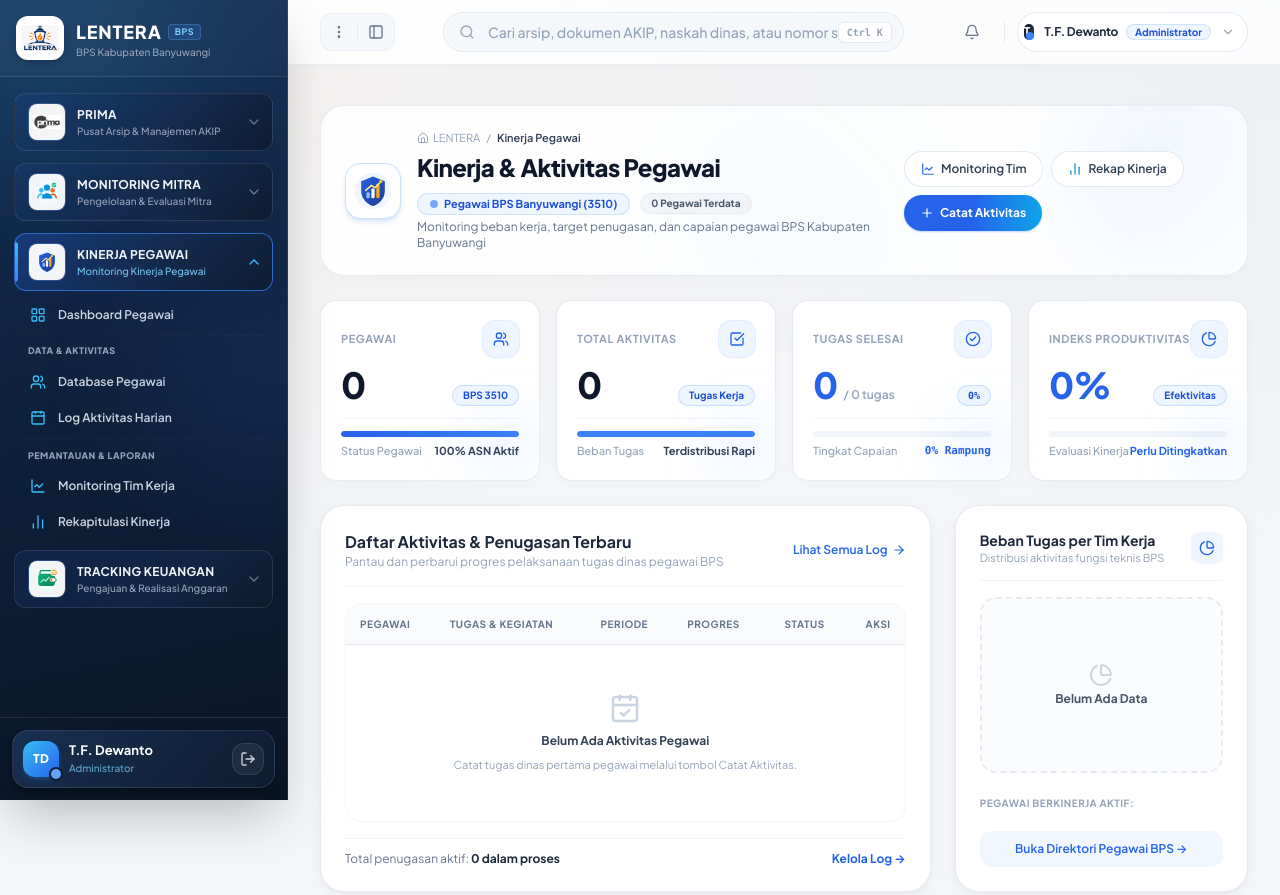
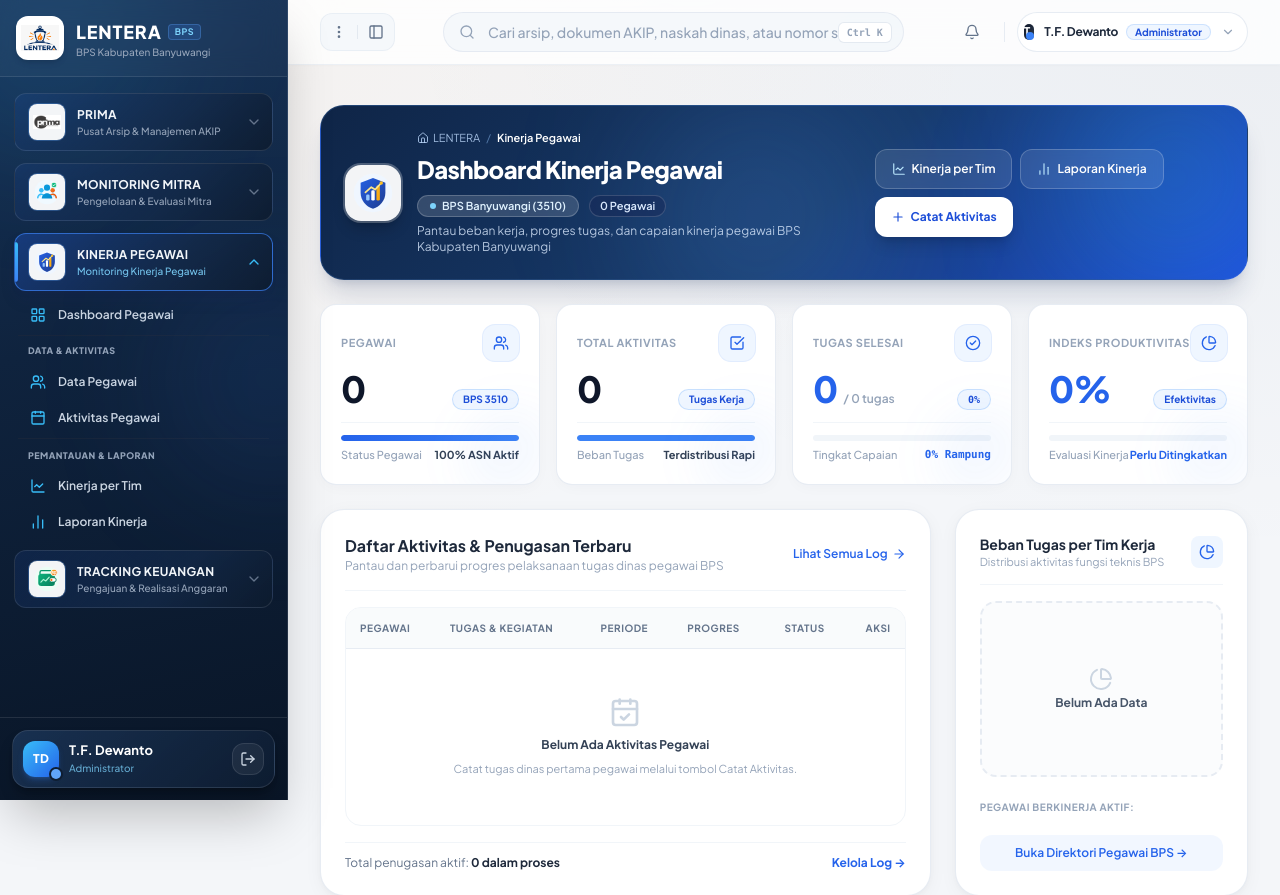
Before and after one commit to syafiq789/prima-bps-banyuwangi, a Flask app: page /pegawai/ in a window 1280 px wide. Shown: the top 895 px of the page. Run offline with Flask 3, Linux system fonts and the light colour scheme; a user stored in the database is signed in; data comes from the database, SQL or seed files in the repository; data that the repository does not hold is empty; some libraries are stand-ins or nearby versions.

Commit message:
refactor: sederhanakan penamaan menu & halaman Kinerja Pegawai serta seragamkan header banner gradasi biru modern

```diff
--- a/app/templates/components/sidebar.html
+++ b/app/templates/components/sidebar.html
@@ -507,18 +507,18 @@
                     <span class="text-[9px] font-black uppercase tracking-wider text-slate-400">Data & Aktivitas</span>
                 </div>
 
-                <!-- Database Pegawai -->
+                <!-- Data Pegawai -->
                 <a href="{{ url_for('pegawai.database') }}"
                    class="nav-subitem flex items-center gap-3 px-3 py-2 rounded-xl text-xs font-semibold transition-all duration-200 group/sub {% if request.path == url_for('pegawai.database') %} bg-gradient-to-r from-blue-600 to-sky-500 text-white font-bold shadow-md shadow-blue-600/25 {% else %} text-slate-300 hover:text-white hover:bg-slate-800/70 hover:translate-x-1 {% endif %}">
                     <i data-lucide="users" class="w-4 h-4 {% if request.path == url_for('pegawai.database') %} text-white {% else %} text-sky-400 group-hover/sub:scale-110 {% endif %} flex-shrink-0 transition-transform"></i>
-                    <span class="truncate">Database Pegawai</span>
+                    <span class="truncate">Data Pegawai</span>
                 </a>
 
-                <!-- Log Aktivitas Harian -->
+                <!-- Aktivitas Pegawai -->
                 <a href="{{ url_for('pegawai.aktivitas') }}"
                    class="nav-subitem flex items-center gap-3 px-3 py-2 rounded-xl text-xs font-semibold transition-all duration-200 group/sub {% if request.path == url_for('pegawai.aktivitas') %} bg-gradient-to-r from-blue-600 to-sky-500 text-white font-bold shadow-md shadow-blue-600/25 {% else %} text-slate-300 hover:text-white hover:bg-slate-800/70 hover:translate-x-1 {% endif %}">
                     <i data-lucide="calendar" class="w-4 h-4 {% if request.path == url_for('pegawai.aktivitas') %} text-white {% else %} text-sky-400 group-hover/sub:scale-110 {% endif %} flex-shrink-0 transition-transform"></i>
-                    <span class="truncate">Log Aktivitas Harian</span>
+                    <span class="truncate">Aktivitas Pegawai</span>
                 </a>
 
                 <!-- SECTION: PEMANTAUAN & LAPORAN -->
@@ -526,18 +526,18 @@
                     <span class="text-[9px] font-black uppercase tracking-wider text-slate-400">Pemantauan & Laporan</span>
                 </div>
 
-                <!-- Monitoring Tim Kerja -->
+                <!-- Kinerja per Tim -->
                 <a href="{{ url_for('pegawai.monitoring') }}"
                    class="nav-subitem flex items-center gap-3 px-3 py-2 rounded-xl text-xs font-semibold transition-all duration-200 group/sub {% if request.path == url_for('pegawai.monitoring') %} bg-gradient-to-r from-blue-600 to-sky-500 text-white font-bold shadow-md shadow-blue-600/25 {% else %} text-slate-300 hover:text-white hover:bg-slate-800/70 hover:translate-x-1 {% endif %}">
                     <i data-lucide="line-chart" class="w-4 h-4 {% if request.path == url_for('pegawai.monitoring') %} text-white {% else %} text-sky-400 group-hover/sub:scale-110 {% endif %} flex-shrink-0 transition-transform"></i>
-                    <span class="truncate">Monitoring Tim Kerja</span>
+                    <span class="truncate">Kinerja per Tim</span>
                 </a>
 
-                <!-- Rekapitulasi Kinerja -->
+                <!-- Laporan Kinerja -->
                 <a href="{{ url_for('pegawai.rekapitulasi') }}"
                    class="nav-subitem flex items-center gap-3 px-3 py-2 rounded-xl text-xs font-semibold transition-all duration-200 group/sub {% if request.path == url_for('pegawai.rekapitulasi') %} bg-gradient-to-r from-blue-600 to-sky-500 text-white font-bold shadow-md shadow-blue-600/25 {% else %} text-slate-300 hover:text-white hover:bg-slate-800/70 hover:translate-x-1 {% endif %}">
                     <i data-lucide="bar-chart-2" class="w-4 h-4 {% if request.path == url_for('pegawai.rekapitulasi') %} text-white {% else %} text-sky-400 group-hover/sub:scale-110 {% endif %} flex-shrink-0 transition-transform"></i>
-                    <span class="truncate">Rekapitulasi Kinerja</span>
+                    <span class="truncate">Laporan Kinerja</span>
                 </a>
             </div>
         </div>
--- a/app/templates/pegawai/dashboard.html
+++ b/app/templates/pegawai/dashboard.html
@@ -5,54 +5,55 @@
 {% block content %}
 <div class="space-y-6">
 
-    <!-- 1. Header Halaman Modern & Berkelas (Harmonized Executive Card) -->
-    <div class="bg-white/90 backdrop-blur-xl rounded-3xl p-5 sm:p-6 border border-slate-200/80 shadow-[0_4px_20px_-4px_rgba(20,43,74,0.03)] relative overflow-hidden">
-        <div class="absolute -right-10 -top-10 w-56 h-56 bg-gradient-to-br from-blue-400/10 via-blue-300/10 to-transparent rounded-full blur-2xl pointer-events-none"></div>
-        <div class="absolute right-1/3 -bottom-12 w-64 h-64 bg-gradient-to-tr from-sky-400/5 to-transparent rounded-full blur-2xl pointer-events-none"></div>
+    <!-- 1. Header Halaman Modern Executive Blue -->
+    <div style="background: linear-gradient(135deg, #0F2547 0%, #173B6D 55%, #1D4ED8 100%);"
+         class="rounded-3xl p-5 sm:p-6 text-white shadow-xl shadow-blue-950/15 border border-blue-400/20 relative overflow-hidden">
+        <div class="absolute -right-12 -top-12 w-60 h-60 bg-sky-400/20 rounded-full blur-3xl pointer-events-none"></div>
+        <div class="absolute left-1/3 -bottom-16 w-64 h-64 bg-blue-400/15 rounded-full blur-3xl pointer-events-none"></div>
 
         <div class="relative z-10 flex flex-col lg:flex-row lg:items-center justify-between gap-5">
-            <!-- Left: Breadcrumb, Icon, Title & Badges -->
+            <!-- Left: Breadcrumb, Logo, Title & Badges -->
             <div class="flex items-start sm:items-center gap-4">
-                <div class="w-14 h-14 rounded-2xl bg-white p-1.5 border border-blue-200/80 shadow-md shadow-blue-500/15 flex items-center justify-center flex-shrink-0">
+                <div class="w-14 h-14 rounded-2xl bg-white/95 p-1.5 shadow-lg shadow-black/20 ring-2 ring-white/25 flex items-center justify-center flex-shrink-0">
                     <img src="{{ url_for('static', filename='images/logo_pegawai.svg') }}" alt="Logo Kinerja Pegawai" class="w-full h-full object-contain">
                 </div>
                 <div>
-                    <div class="flex items-center gap-1.5 text-[11px] text-slate-400 mb-1">
-                        <a href="{{ url_for('dashboard.index') }}" class="hover:text-slate-600 transition flex items-center gap-1">
+                    <div class="flex items-center gap-1.5 text-[11px] text-blue-200/80 mb-1.5">
+                        <a href="{{ url_for('dashboard.index') }}" class="hover:text-white transition flex items-center gap-1">
                             <i data-lucide="home" class="w-3 h-3"></i> LENTERA
                         </a>
-                        <span>/</span>
-                        <span class="text-slate-700 font-semibold">Kinerja Pegawai</span>
+                        <span class="text-blue-300/50">/</span>
+                        <span class="text-white font-semibold">Kinerja Pegawai</span>
                     </div>
 
                     <div class="flex flex-wrap items-center gap-2.5">
-                        <h1 class="text-xl sm:text-2xl font-extrabold tracking-tight text-slate-900">Kinerja & Aktivitas Pegawai</h1>
-                        <span class="inline-flex items-center gap-1.5 px-3 py-0.5 rounded-full text-[11px] font-bold bg-blue-50 text-blue-700 border border-blue-200/70 shadow-2xs">
-                            <span class="w-2 h-2 rounded-full bg-blue-500 animate-pulse"></span>
-                            Pegawai BPS Banyuwangi (3510)
+                        <h1 class="text-xl sm:text-2xl font-extrabold tracking-tight text-white">Dashboard Kinerja Pegawai</h1>
+                        <span class="inline-flex items-center gap-1.5 px-3 py-0.5 rounded-full text-[11px] font-semibold bg-white/15 text-sky-100 border border-white/20 backdrop-blur-sm">
+                            <span class="w-1.5 h-1.5 rounded-full bg-sky-300"></span>
+                            BPS Banyuwangi (3510)
                         </span>
-                        <span class="px-2.5 py-0.5 rounded-full text-[10px] font-bold bg-slate-100 text-slate-600 border border-slate-200/70">
-                            {{ total_pegawai }} Pegawai Terdata
+                        <span class="px-2.5 py-0.5 rounded-full text-[11px] font-semibold bg-blue-950/40 text-blue-100 border border-white/15">
+                            {{ total_pegawai }} Pegawai
                         </span>
                     </div>
-                    <p class="text-xs text-slate-500 mt-1">Monitoring beban kerja, target penugasan, dan capaian pegawai BPS Kabupaten Banyuwangi</p>
+                    <p class="text-xs text-blue-100/80 mt-1.5">Pantau beban kerja, progres tugas, dan capaian kinerja pegawai BPS Kabupaten Banyuwangi</p>
                 </div>
             </div>
 
             <!-- Right: Action Buttons -->
             <div class="flex flex-wrap items-center gap-2 pt-1 lg:pt-0">
                 <a href="{{ url_for('pegawai.monitoring') }}"
-                   class="h-9 px-4 rounded-full border border-slate-200/90 bg-white hover:bg-slate-50 text-slate-700 font-semibold text-xs shadow-2xs transition-all flex items-center gap-1.5 active:scale-95 hover:border-slate-300">
-                    <i data-lucide="line-chart" class="w-3.5 h-3.5 text-blue-600"></i>
-                    <span>Monitoring Tim</span>
+                   class="h-10 px-4 rounded-xl bg-white/10 hover:bg-white/20 text-white border border-white/20 font-semibold text-xs transition-all flex items-center gap-1.5 backdrop-blur-sm">
+                    <i data-lucide="line-chart" class="w-3.5 h-3.5 text-sky-200"></i>
+                    <span>Kinerja per Tim</span>
                 </a>
                 <a href="{{ url_for('pegawai.rekapitulasi') }}"
-                   class="h-9 px-4 rounded-full border border-slate-200/90 bg-white hover:bg-slate-50 text-slate-700 font-semibold text-xs shadow-2xs transition-all flex items-center gap-1.5 active:scale-95 hover:border-slate-300">
-                    <i data-lucide="bar-chart-2" class="w-3.5 h-3.5 text-sky-600"></i>
-                    <span>Rekap Kinerja</span>
+                   class="h-10 px-4 rounded-xl bg-white/10 hover:bg-white/20 text-white border border-white/20 font-semibold text-xs transition-all flex items-center gap-1.5 backdrop-blur-sm">
+                    <i data-lucide="bar-chart-2" class="w-3.5 h-3.5 text-sky-200"></i>
+                    <span>Laporan Kinerja</span>
                 </a>
                 <a href="{{ url_for('pegawai.aktivitas') }}"
-                   class="h-9 px-4 rounded-full bg-gradient-to-r from-blue-600 via-blue-600 to-sky-500 hover:opacity-95 text-white font-bold text-xs shadow-sm shadow-blue-600/25 active:scale-95 transition-all flex items-center gap-1.5">
+                   class="h-10 px-4 rounded-xl bg-white hover:bg-blue-50 text-blue-700 font-bold text-xs shadow-lg shadow-black/15 active:scale-95 transition-all flex items-center gap-1.5">
                     <i data-lucide="plus" class="w-3.5 h-3.5"></i>
                     <span>Catat Aktivitas</span>
                 </a>
```
Also changed, not shown: app/templates/pegawai/aktivitas.html (+21 -20 lines), app/templates/pegawai/monitoring.html (+20 -19 lines), app/templates/pegawai/rekapitulasi.html (+19 -18 lines).
